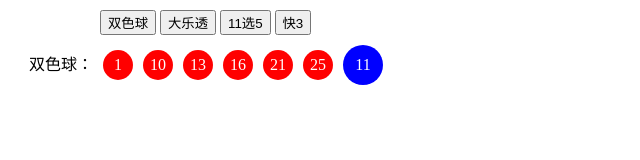
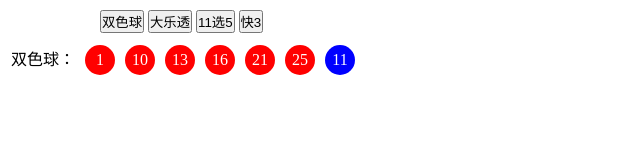
Before and after one commit to cris-zhibao/winningball, a plain HTML site: page index.html in a window 1280 px wide. Both pictures are taken after a click on the button "双色球". Shown: the whole page, without its empty margins (0-640 px from the left). Drawn offline with Linux system fonts and the light colour scheme.

Commit message:
位置调整

```diff
--- a/index.html
+++ b/index.html
@@ -7,6 +7,10 @@
     <title>双色球 - 必中一等奖魔幻页！</title>
 
     <style>
+        *{
+            padding: 0;
+            margin: 0;
+        }
         .ssq{
             margin-top: 40px;
         }
@@ -21,16 +25,16 @@
             line-height: 30px;
         }
         .blueBall{
-            width: 40px;
-            height: 40px;
+            width: 30px;
+            height: 30px;
             border-radius: 50%;
             background: blue;
             color: #FFF;
             text-align: center;
-            line-height: 40px;
+            line-height: 30px;
         }
         .btnBox{ position:absolute; top: 10px; left: 100px;}
-        .tit { display: inline-block; width: 80px; text-align: right;}
+        .tit { display: inline-block; width: 70px; text-align: right;}
     </style>
 </head>
 <body>
```
